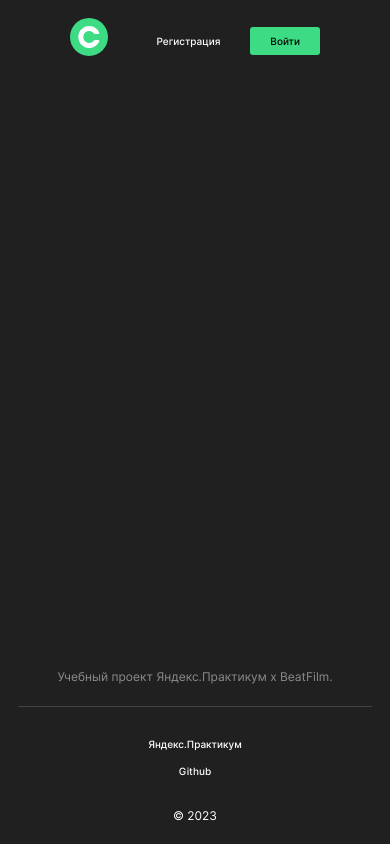
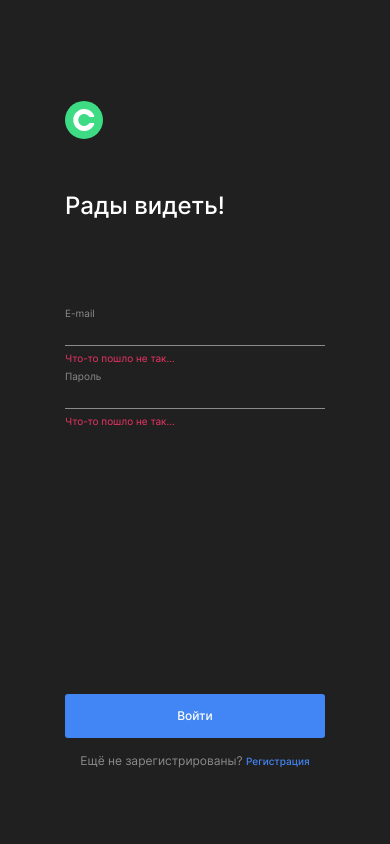
Before and after one commit to julbrn/movies-explorer-frontend, a React (Create React App) app: page /signin in a window 390 px wide. Built offline with nearby package versions, Linux system fonts and the light colour scheme.

Commit message:
feat: Login & Register

```diff
--- a/src/components/App/App.css
+++ b/src/components/App/App.css
@@ -33,6 +33,8 @@
   position: relative;
   display: flex;
   flex-direction: column;
+  justify-content: center;
+  align-items: center;
 }
 
 .section {
@@ -89,7 +91,7 @@
   }
 }
 
-.link_place_404 {
+.link_color_blue {
   color: var(--button-color);
 }
 
@@ -130,3 +132,29 @@
     font-size: 10px;
   }
 }
+
+.logo {
+  width: 38px;
+  height: 38px;
+}
+
+.button {
+  background-color: var(--button-color);
+  border-radius: 3px;
+  color: var(--font-color-light);
+  padding: 13px 0 15px;
+  width: 100%;
+  font-weight: 500;
+  font-size: 14px;
+  line-height: 1.21;
+  cursor: pointer;
+  outline: none;
+  border: none;
+}
+
+@media screen and (max-width: 610px) {
+  .button {
+    font-size: 12px;
+    padding: 15px 0;
+  }
+}
--- a/src/components/App/App.js
+++ b/src/components/App/App.js
@@ -1,27 +1,41 @@
 import React from 'react';
 import { Routes, Route } from 'react-router-dom';
-import { Header } from '../Header/Header';
-import { Navigation } from '../Navigation/Navigation';
 import { Main } from '../Main/Main';
-import { Footer } from '../Footer/Footer';
 import { NotFound } from '../NotFound/NotFound';
+import { Register } from '../Register/Register';
+import { Login } from '../Login/Login';
 import './App.css';
 
 export const App = () => {
   return (
     <>
-      <Header>
-        <Navigation />
-      </Header>
-
       <Routes>
         <Route path="/" element={<Main />} />
         <Route
           path="/404"
           element={<NotFound />}
         />
+        <Route
+          path="/movies"
+          element={<NotFound />}
+        />
+        <Route
+          path="/saved-movies"
+          element={<NotFound />}
+        />
+        <Route
+          path="/signup"
+          element={<Register />}
+        />
+        <Route
+          path="/signin"
+          element={<Login />}
+        />
+        <Route
+          path="/profile"
+          element={<NotFound />}
+        />
       </Routes>
-      <Footer />
     </>
   );
 };
--- a/src/components/Header/Header.css
+++ b/src/components/Header/Header.css
@@ -5,8 +5,3 @@
   align-items: center;
   justify-content: space-between;
 }
-
-.header__logo {
-  width: 38px;
-  height: 38px;
-}
--- a/src/components/Login/Login.js
+++ b/src/components/Login/Login.js
@@ -0,0 +1,74 @@
+import './Login.css';
+import { Link } from 'react-router-dom';
+import logo from '../../images/logo.svg';
+
+export const Login = () => (
+  <main className="auth">
+    <form action="/" name="register" className="auth__form">
+      <div className="auth__fields-wrapper">
+        <Link to="/" aria-label="На главную">
+          <img className="logo" src={logo} alt="Лого BeatFilm" />
+        </Link>
+        <h1 className="auth__title">Рады видеть!</h1>
+
+        <fieldset className="auth__fields">
+          <label className="auth__label" htmlFor="email">
+            <span
+              className="auth__field-name"
+            >
+              E-mail
+            </span>
+            <input
+              type="email"
+              name="email"
+              id="email"
+              className="auth__field"
+              required
+            />
+            <span
+              className="auth__field-error">Что-то пошло не так...</span>
+          </label>
+
+          <label className="auth__label" htmlFor="password">
+            <span
+              className="auth__field-name"
+            >
+              Пароль
+            </span>
+            <input
+              type="password"
+              name="password"
+              id="password"
+              className="auth__field"
+              required
+            />
+            <span
+              className="auth__field-error"
+            >
+              Что-то пошло не так...
+            </span>
+          </label>
+        </fieldset>
+      </div>
+
+      <div className="auth__buttons">
+        <button
+          type="submit"
+          className="button"
+        >
+          Войти
+        </button>
+        <p className="auth__question">
+          Ещё не зарегистрированы?
+          {' '}
+          <Link
+            to="/signup"
+            className="link link_color_blue"
+          >
+            Регистрация
+          </Link>
+        </p>
+      </div>
+    </form>
+  </main>
+);
--- a/src/components/Main/Main.js
+++ b/src/components/Main/Main.js
@@ -4,14 +4,21 @@ import { AboutProject } from './AboutProject/AboutProject.js';
 import { Techs } from './Techs/Techs.js';
 import { NavTab } from './NavTab/NavTab.js';
 import { AboutMe } from './AboutMe/AboutMe.js';
+import { Header } from '../Header/Header';
+import { Navigation } from '../Navigation/Navigation';
+import { Footer } from '../Footer/Footer';
 
 export const Main = () => (
   <main className="main">
+    <Header>
+      <Navigation />
+    </Header>
     <Promo>
       <NavTab />
     </Promo>
     <AboutProject />
     <Techs />
     <AboutMe />
+    <Footer />
   </main>
 );
--- a/src/components/NotFound/NotFound.js
+++ b/src/components/NotFound/NotFound.js
@@ -15,7 +15,7 @@ export const NotFound = () => {
         <h1 className="not-found__title">404</h1>
         <p className="not-found__text">Страница не страница</p>
       </div>
-      <Link className="link link_place_404" to={goBack}>
+      <Link className="link link_color_blue" to={goBack}>
         Назад
       </Link>
     </main>
--- a/src/components/Register/Register.css
+++ b/src/components/Register/Register.css
@@ -0,0 +1,119 @@
+.auth {
+  box-sizing: border-box;
+  display: flex;
+  flex-direction: column;
+  align-items: center;
+  justify-content: center;
+}
+
+.auth__form {
+  height: 560px;
+  padding: 0;
+  margin: 0;
+  box-sizing: border-box;
+  width: 396px;
+  display: flex;
+  flex-direction: column;
+  justify-content: space-between;
+}
+
+@media screen and (max-width: 610px) {
+  .auth__form {
+    padding-top: 26px;
+    width: 260px;
+    height: 694px;
+  }
+}
+
+.auth__fields-wrapper {
+  box-sizing: border-box;
+}
+.auth__title {
+  padding: 0;
+  margin: 40px 0;
+  font-weight: 500;
+  font-size: 24px;
+  line-height: 1.2;
+}
+
+@media screen and (max-width: 610px) {
+  .auth__title {
+    margin: 50px 0 80px;
+  }
+}
+
+.auth__fields {
+  box-sizing: border-box;
+  border: none;
+  outline: none;
+  padding: 0;
+  margin: 0;
+}
+
+.auth__label {
+  padding-top: 6px;
+  display: flex;
+  flex-direction: column;
+}
+.auth__field-name {
+  padding: 0 0 5px;
+  margin: 0;
+  font-weight: 400;
+  font-size: 10px;
+  line-height: 1.21;
+  color: var(--semi-transparent);
+}
+.auth__field {
+  color: var(--font-color-light);
+  padding: 2px 0;
+  margin: 0 0 6px;
+  box-sizing: border-box;
+  display: flex;
+  align-items: center;
+  width: 100%;
+  background-color: transparent;
+  border: none;
+  border-bottom: 1px solid var(--semi-transparent);
+  text-overflow: ellipsis;
+  white-space: nowrap;
+  font-weight: 400;
+  font-size: 14px;
+  line-height: 1.21;
+  outline: none;
+}
+
+.auth__field:focus {
+  border-bottom: 1px solid var(--button-color);
+}
+
+.auth__field-error {
+  text-overflow: ellipsis;
+  white-space: nowrap;
+  padding: 0;
+  margin: 0;
+  font-weight: 400;
+  font-size: 10px;
+  line-height: 1.21;
+  color: var(--mistake-color);
+}
+
+.auth__question {
+  padding: 0;
+  margin: 16px 0 0;
+  font-weight: 400;
+  font-size: 14px;
+  line-height: 1.21;
+  color: var(--semi-transparent);
+}
+
+@media screen and (max-width: 610px) {
+  .auth__question {
+    font-size: 12px;
+  }
+}
+
+.auth__buttons {
+  display: flex;
+  flex-direction: column;
+  align-items: center;
+}
--- a/src/components/Register/Register.js
+++ b/src/components/Register/Register.js
@@ -0,0 +1,95 @@
+import './Register.css';
+import { Link } from 'react-router-dom';
+import logo from '../../images/logo.svg';
+
+export const Register = () => (
+  <main className="auth">
+    <form action="/" name="register" className="auth__form">
+      <div className="auth__fields-wrapper">
+        <Link to="/" aria-label="На главную">
+          <img className="logo" src={logo} alt="Лого BeatFilm" />
+        </Link>
+        <h1 className="auth__title">Добро пожаловать!</h1>
+
+        <fieldset className="auth__fields">
+          <label className="auth__label" htmlFor="name">
+            <span
+              className="auth__field-name"
+            >
+              Имя
+            </span>
+            <input
+              type="text"
+              name="name"
+              id="name"
+              className="auth__field"
+              minLength={3}
+              required
+            />
+            <span
+              className="auth__field-error"
+            >
+              Что-то пошло не так...
+            </span>
+          </label>
+
+          <label className="auth__label" htmlFor="email">
+            <span
+              className="auth__field-name"
+            >
+              E-mail
+            </span>
+            <input
+              type="email"
+              name="email"
+              id="email"
+              className="auth__field"
+              required
+            />
+            <span
+              className="auth__field-error">Что-то пошло не так...</span>
+          </label>
+
+          <label className="auth__label" htmlFor="password">
+            <span
+              className="auth__field-name"
+            >
+              Пароль
+            </span>
+            <input
+              type="password"
+              name="password"
+              id="password"
+              className="auth__field"
+              required
+            />
+            <span
+              className="auth__field-error"
+            >
+              Что-то пошло не так...
+            </span>
+          </label>
+        </fieldset>
+      </div>
+
+      <div className="auth__buttons">
+        <button
+          type="submit"
+          className="button"
+        >
+          Зарегистрироваться
+        </button>
+        <p className="auth__question">
+          Уже зарегистрированы?
+          {' '}
+          <Link
+            to="/signin"
+            className="link link_color_blue"
+          >
+            Войти
+          </Link>
+        </p>
+      </div>
+    </form>
+  </main>
+);
```
